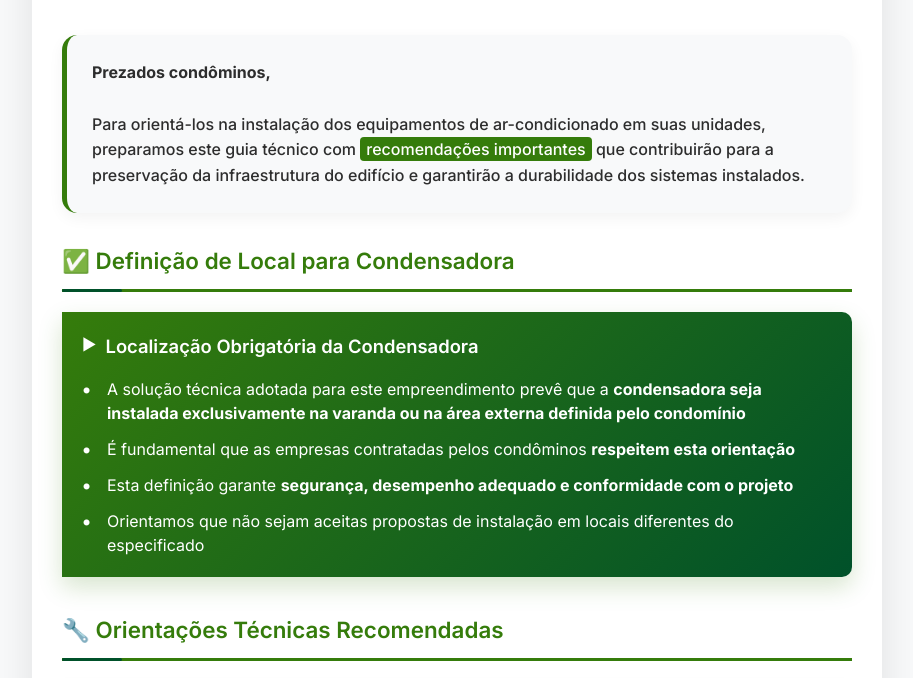
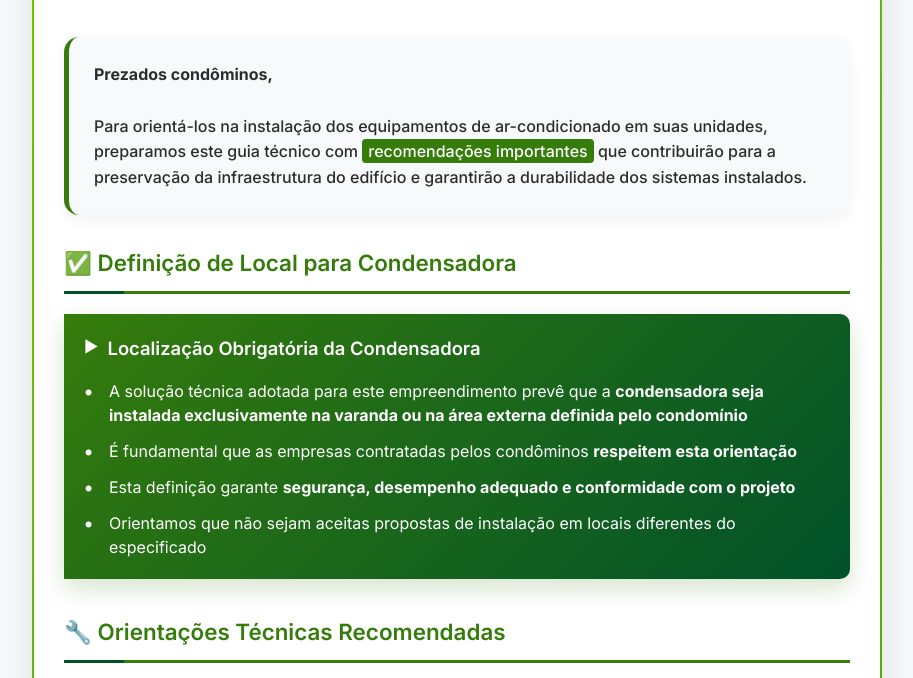
Before and after one commit to jocielefranca/Comunicado, a plain HTML site: page index.html in a window 1280 px wide. Shown: the part 299-977 px from the top of the page, without its empty margins (183-1096 px from the left). Drawn offline with Linux system fonts and the light colour scheme.

Commit message:
Update index.html

```diff
--- a/index.html
+++ b/index.html
@@ -25,9 +25,16 @@
         .container {
             max-width: 850px;
             margin: 0 auto;
-            background: white;
+            background: linear-gradient(135deg, #6ECC01 0%, #357C0B 100%);
             border-radius: 20px;
             box-shadow: 0 20px 40px rgba(0, 0, 0, 0.1);
+            overflow: hidden;
+            padding: 2px;
+        }
+
+        .content-wrapper {
+            background: white;
+            border-radius: 18px;
             overflow: hidden;
         }
 
@@ -323,6 +330,12 @@
                 max-width: none !important;
                 width: 100% !important;
                 background: white !important;
+                padding: 0 !important;
+            }
+
+            .content-wrapper {
+                background: white !important;
+                border-radius: 0 !important;
             }
 
             .header {
@@ -499,7 +512,8 @@
 </head>
 <body>
     <div class="container">
-        <div class="header">
+        <div class="content-wrapper">
+            <div class="header">
             <div class="header-content">
                 <div class="icon-container">
                     <svg width="40" height="40" viewBox="0 0 24 24" fill="none" stroke="currentColor" stroke-width="2">
```
